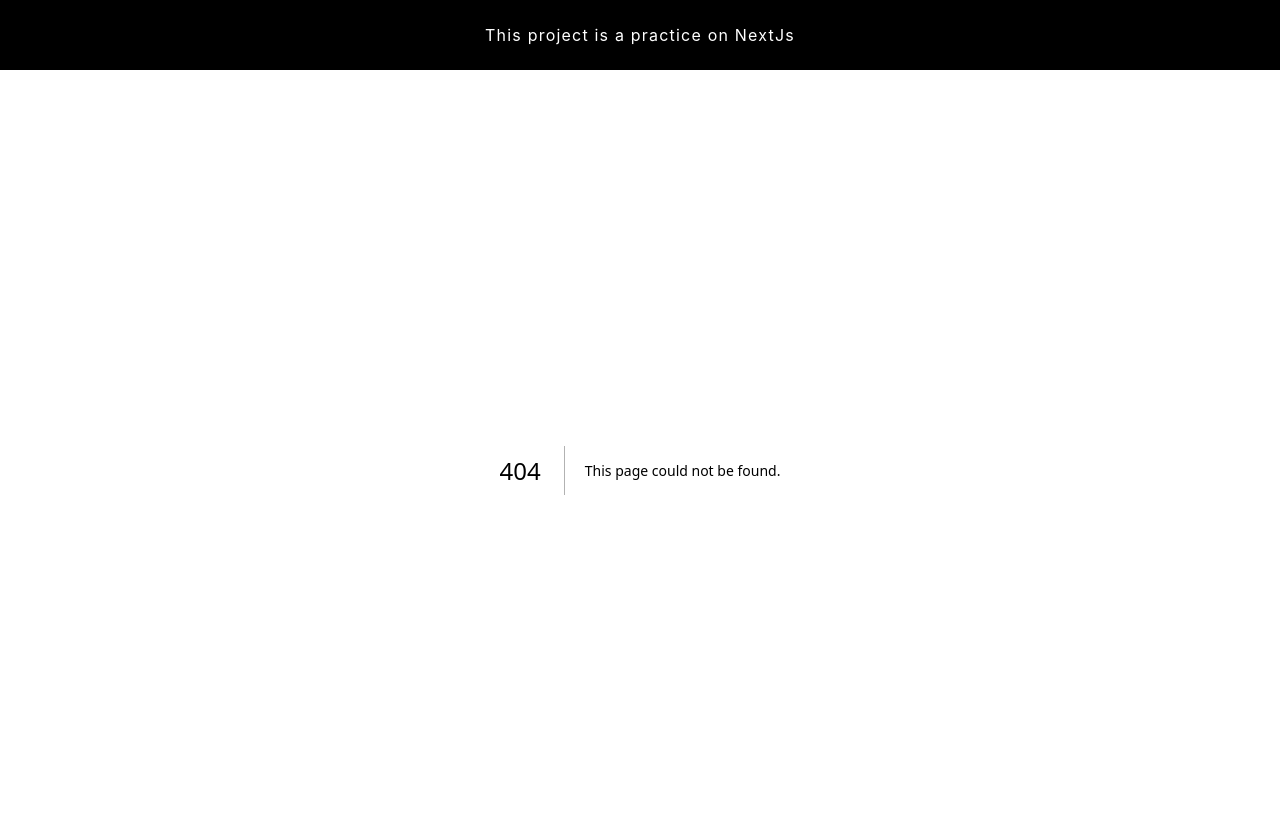
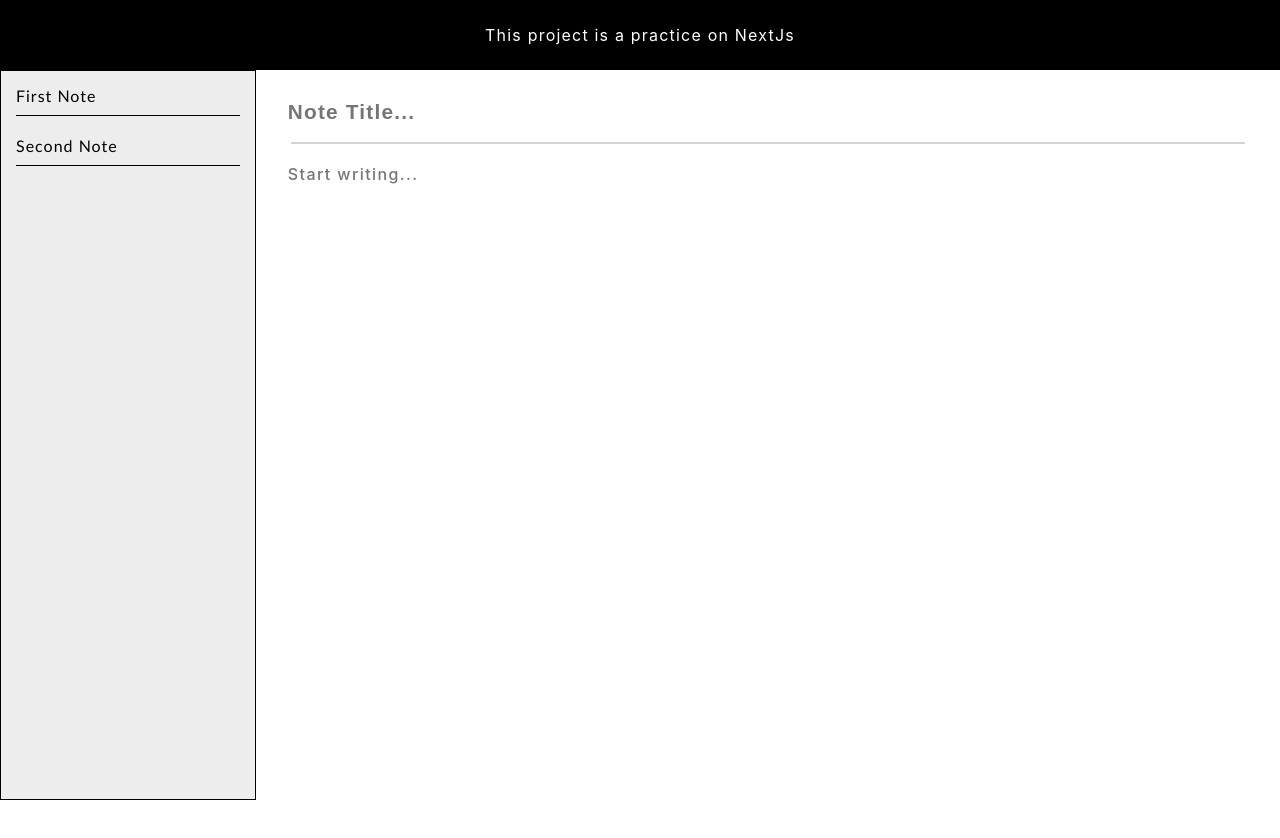
Before and after one commit to joaopedromatias/next-js-notes-app, a Next.js app: page /write in a window 1280 px wide. Before the commit this address had no page. Shown: the top 838 px of the page. After the commit the page ends 801 px from the top, so only its background shows below. Built offline with nearby package versions, Linux system fonts and the light colour scheme.

Commit message:
feat: build write page

```diff
--- /dev/null
+++ b/component/WriteArea.tsx
@@ -0,0 +1,58 @@
+import styled from "styled-components"
+import { useEffect, useRef } from "react"
+
+export default function WriteArea (): JSX.Element {
+
+    const noteTitle = useRef({} as HTMLInputElement);
+    const noteBody = useRef({} as HTMLTextAreaElement);
+
+    useEffect(() => {
+        noteBody.current.focus();
+    }, [])
+
+    return <Wrapper>
+        <input className="title" ref={noteTitle} placeholder={'Note Title...'}/>
+        <hr />
+        <textarea className="note" ref={noteBody} placeholder={'Start writing...'}/>
+    </Wrapper>
+}
+
+const Wrapper = styled.div`
+text-transform: capitalize;
+text-align: center;
+margin: 20px;
+input, textarea {
+    border: none;
+    appearance: none;
+    -moz-appearance: none;
+    -webkit-appearance: none;
+    -ms-progress-appearance: none;
+    margin: 10px 0px;
+    width: 98%;
+    &:focus {
+        border: none;
+        outline: none;
+    }
+}
+input.title {
+    height: 24px;
+    color: #414141;
+    letter-spacing: 1.2px;
+    font-size: 1.3rem;
+    font-weight: 500;
+    font-weight: bold;
+}
+textarea.note {
+    font-family: -apple-system, BlinkMacSystemFont, 'Segoe UI', Roboto, Oxygen, Ubuntu, Cantarell, 'Open Sans', 'Helvetica Neue', sans-serif;
+    color: #1f1f1f;
+    letter-spacing: 1.4px;
+    font-size: 1rem;
+    font-weight: 500;
+    height: calc(100vh - 194px);
+    resize: none;
+}
+hr {
+    width: 97%;
+    border: .5px lightgray solid;
+}
+`
--- a/component/navbar.tsx
+++ b/component/navbar.tsx
@@ -40,6 +40,7 @@ font-family: 'Trebuchet MS', 'Lucida Sans Unicode', 'Lucida Grande', 'Lucida San
             text-decoration: none;
             text-transform: capitalize;
             color: inherit;
+            letter-spacing: 1px;
         }
         .line {
             background-color: black;
--- a/pages/index.tsx
+++ b/pages/index.tsx
@@ -1,9 +1,10 @@
 import styled from 'styled-components'
-import NavBar from '../component/navbar'
+import NavBar from '../component/NavBar'
 import Button from '../component/button'
 import getNotesRaw from '../lib/getNotesRaw'
 import setNoteUrl from '../lib/setNoteUrl'
 import setNoteDisplay from '../lib/setNoteDisplay'
+import Link from 'next/link'
 
 export const getServerSideProps = () => {
 
@@ -28,7 +29,7 @@ export default function Home({ urlNotesNames, displayNotesNames }: Props ): JSX.
   return <NavBar urlNotesNames={urlNotesNames} displayNotesNames={displayNotesNames}>
     <Wrapper>
       <p>Let&apos;s get started in writing some notes!</p>
-      <Button text='write new note'></Button>
+      <Link href='/write'><Button text='write new note'></Button></Link>
     </Wrapper>
   </NavBar>
 }
--- /dev/null
+++ b/pages/write.tsx
@@ -0,0 +1,30 @@
+import getNotesRaw from '../lib/getNotesRaw'
+import setNoteUrl from '../lib/setNoteUrl'
+import setNoteDisplay from '../lib/setNoteDisplay'
+import NavBar from '../component/NavBar';
+import WriteArea from '../component/WriteArea';
+
+export const getServerSideProps = () => {
+
+  const notesNames = getNotesRaw();
+  const urlNotesNames = setNoteUrl(notesNames);
+  const displayNotesNames = setNoteDisplay(urlNotesNames);
+
+  return {
+    props: {
+      urlNotesNames,
+      displayNotesNames
+    }
+  }
+}
+
+interface Props {
+    urlNotesNames: string[]
+    displayNotesNames: string[]
+  }
+
+export default function Write ({ urlNotesNames, displayNotesNames }: Props): JSX.Element {
+    return <NavBar urlNotesNames={urlNotesNames} displayNotesNames={displayNotesNames}>
+        <WriteArea></WriteArea>
+    </NavBar>
+}
--- a/styles/global.css
+++ b/styles/global.css
@@ -5,6 +5,7 @@ body {
   font-family: -apple-system, BlinkMacSystemFont, Segoe UI, Roboto, Oxygen,
     Ubuntu, Cantarell, Fira Sans, Droid Sans, Helvetica Neue, sans-serif;
   transition: all .3s ease-in-out;
+  height: 100vh;
 }
 
 * {
```
